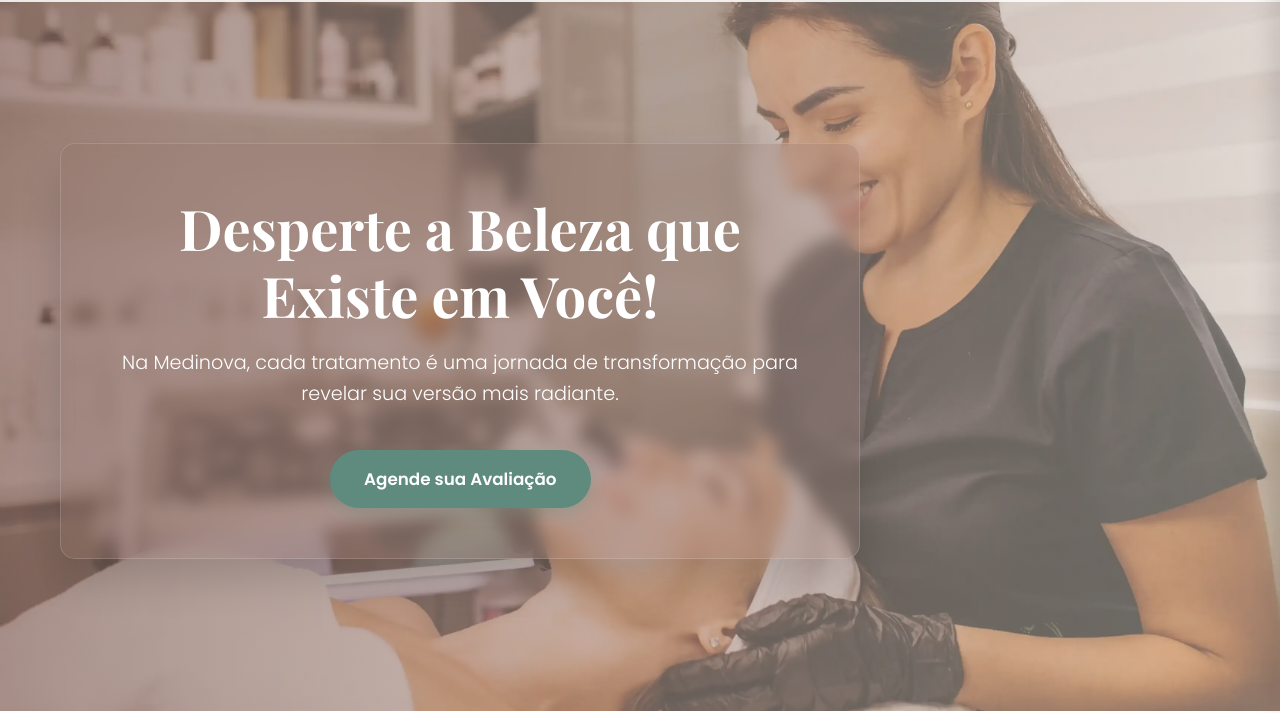
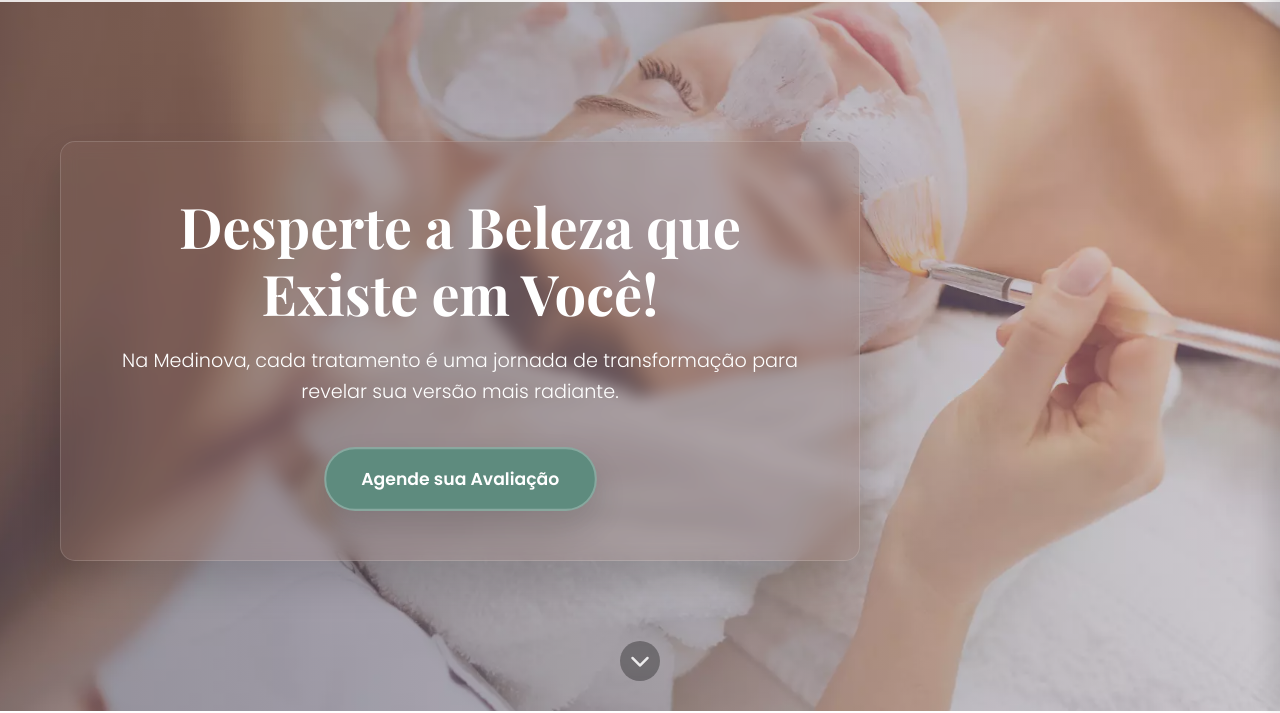
Before and after one commit to mindflowai1/Medinova, a plain HTML site: page index.html in a window 1280 px wide. Shown: the part 89-802 px from the top of the page. Drawn offline with nearby package versions, Linux system fonts and the light colour scheme.

Commit message:
Melhorias na página: nova imagem de fundo no hero, botão de rolagem ajustado e destaque do botão de agendamento

```diff
--- a/index.html
+++ b/index.html
@@ -54,6 +54,9 @@
                 <button id="whatsapp-button" class="cta-button" onclick="event.preventDefault(); document.getElementById('chatbot-popup').style.display = 'flex'; return false;">Agende sua Avaliação</button>
             </div>
         </div>
+        <a href="#sobre" class="scroll-down" aria-label="Rolar para baixo">
+            <i class="fas fa-chevron-down"></i>
+        </a>
     </section>
 
     <section id="sobre" class="sobre">
@@ -92,7 +95,7 @@
 
                 <div class="sobre-imagem">
                     <div class="imagem-container">
-                        <img src="img/clinica1sobre.png" alt="Clínica Medinova" class="rounded-image">
+                        <img src="img/beauty-care-2-_1_-min.webp" alt="Clínica Medinova" class="rounded-image">
                     </div>
                 </div>
             </div>
--- a/styles.css
+++ b/styles.css
@@ -126,7 +126,7 @@ body {
     left: 0;
     width: 100%;
     height: 100%;
-    background-image: url('img/fundo1.webp');
+    background-image: url('img/beauty-care-min.webp');
     background-size: cover;
     background-position: center;
     z-index: -1;
@@ -138,8 +138,48 @@ body {
     left: 0;
     width: 100%;
     height: 100%;
-    background: linear-gradient(to right, rgba(141, 110, 99, 0.7), rgba(217, 199, 182, 0.5));
+    background: linear-gradient(to right, rgba(80, 80, 100, 0.6), rgba(150, 150, 170, 0.4));
     z-index: -1;
+}
+
+/* Botão de rolagem */
+.scroll-down {
+    position: absolute;
+    bottom: 20px;
+    left: 50%;
+    transform: translateX(-50%);
+    display: flex;
+    align-items: center;
+    justify-content: center;
+    width: 40px;
+    height: 40px;
+    color: #fff;
+    font-size: 20px;
+    text-decoration: none;
+    z-index: 5;
+    animation: bounce 2s infinite;
+    transition: all 0.3s ease;
+    opacity: 0.8;
+    background: rgba(0, 0, 0, 0.4);
+    border-radius: 50%;
+    backdrop-filter: blur(2px);
+}
+
+.scroll-down:hover {
+    opacity: 1;
+    transform: translateX(-50%) translateY(5px);
+}
+
+@keyframes bounce {
+    0%, 20%, 50%, 80%, 100% {
+        transform: translateX(-50%) translateY(0);
+    }
+    40% {
+        transform: translateX(-50%) translateY(-10px);
+    }
+    60% {
+        transform: translateX(-50%) translateY(-5px);
+    }
 }
 
 .hero-content {
@@ -187,18 +227,18 @@ body {
     font-size: 1.05rem;
     font-weight: 600;
     padding: 16px 34px;
-    border: none;
+    border: 2px solid rgba(255, 255, 255, 0.25); /* Borda semi-transparente */
     border-radius: 30px;
     cursor: pointer;
     transition: all 0.3s ease;
     outline: none;
     opacity: 0;
     transform: scale(0.95);
-    animation: popIn 0.8s cubic-bezier(0.175, 0.885, 0.32, 1.275) forwards 1s;
+    animation: popIn 0.8s cubic-bezier(0.175, 0.885, 0.32, 1.275) forwards 1s, pulse 1.5s infinite alternate;
     position: relative;
     overflow: hidden;
     z-index: 1;
-    box-shadow: 0 6px 15px rgba(94, 139, 126, 0.3); /* Sombra verde */
+    box-shadow: 0 6px 15px rgba(94, 139, 126, 0.3), 0 0 0 4px rgba(94, 139, 126, 0.1); /* Sombra verde + borda externa */
 }
 
 .cta-button::before {
@@ -217,6 +257,7 @@ body {
     color: var(--white);
     background-color: var(--accent); /* Mantém a cor verde no hover */
     box-shadow: 0 8px 20px rgba(141, 110, 99, 0.3); /* Sombra marrom */
+    border-color: rgba(255, 255, 255, 0.5); /* Borda mais clara no hover */
 }
 
 .cta-button:hover::before {
@@ -284,6 +325,15 @@ body {
     100% {
         opacity: 1;
         transform: scale(1);
+    }
+}
+
+@keyframes pulse {
+    0% {
+        box-shadow: 0 6px 15px rgba(94, 139, 126, 0.3), 0 0 0 4px rgba(94, 139, 126, 0.1);
+    }
+    100% {
+        box-shadow: 0 6px 15px rgba(94, 139, 126, 0.5), 0 0 0 6px rgba(94, 139, 126, 0.2);
     }
 }
 
```
Also changed, not shown: img/beauty-care-2-_1_-min.webp (added), img/beauty-care-min.webp (added).
